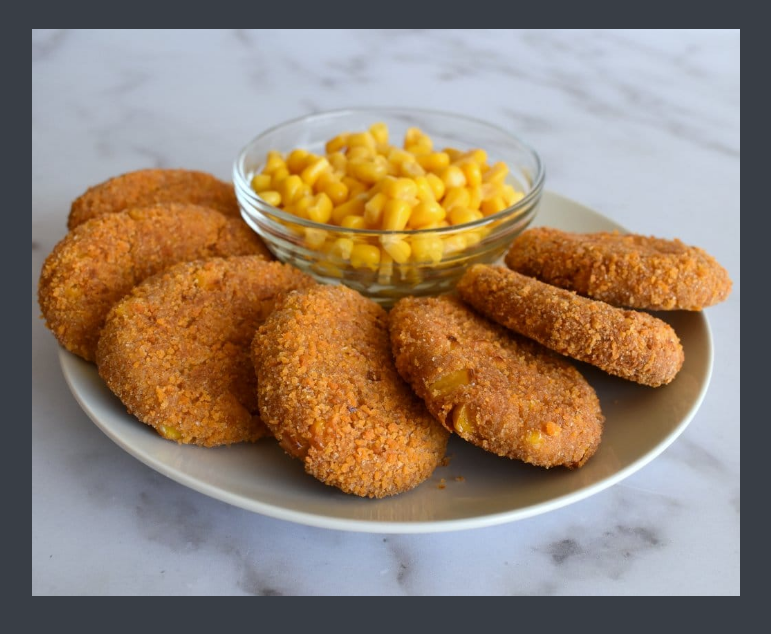
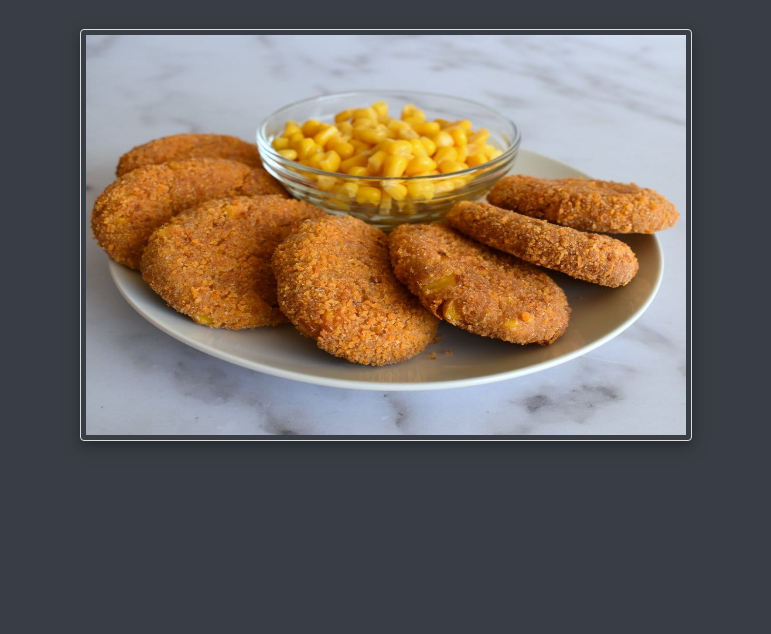
Before and after one commit to Yarin9Ashmoz/FoodApp, a plain HTML site: page index.html in a window 1280 px wide. Shown: the part 272-906 px from the top of the page, without its empty margins (254-1025 px from the left). After the commit the page ends 800 px from the top, so only its background shows below. Drawn offline with Linux system fonts and the light colour scheme.

Commit message:
Update styles.css

```diff
--- a/styles.css
+++ b/styles.css
@@ -30,6 +30,15 @@ p {
 
 img {
   width: 80%;
+  height: 80%;
+  border: 1px solid #ddd;
+  border-radius: 4px;
+  padding: 5px;
+  box-shadow: 0 4px 8px 0 rgba(0, 0, 0, 0.2), 0 6px 20px 0 rgba(0, 0, 0, 0.19);
+  max-width: 600px;
+  max-height: 400px;
+  animation: fade-in;
+  animation-duration: 1s;
 }
 
 footer {
```
